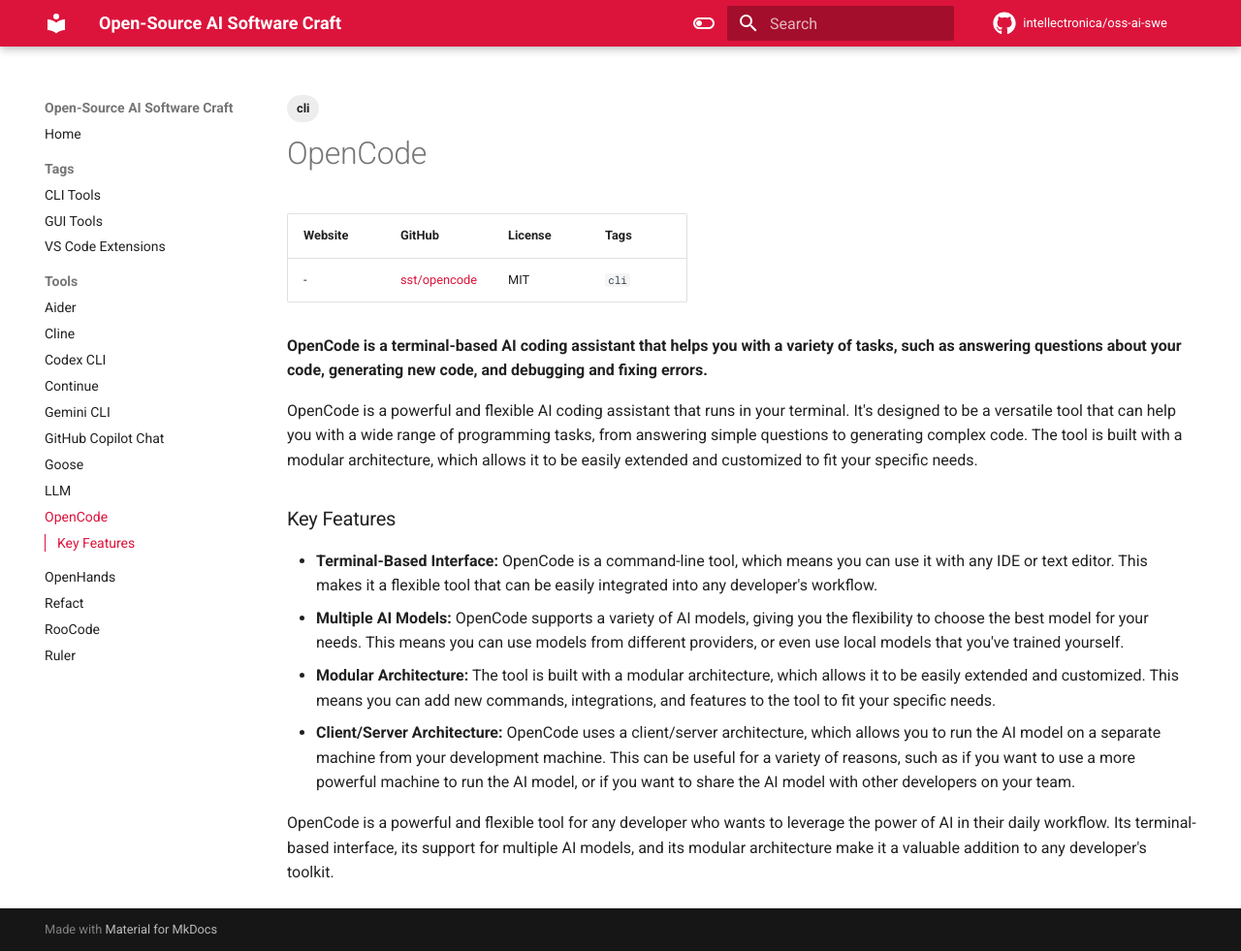
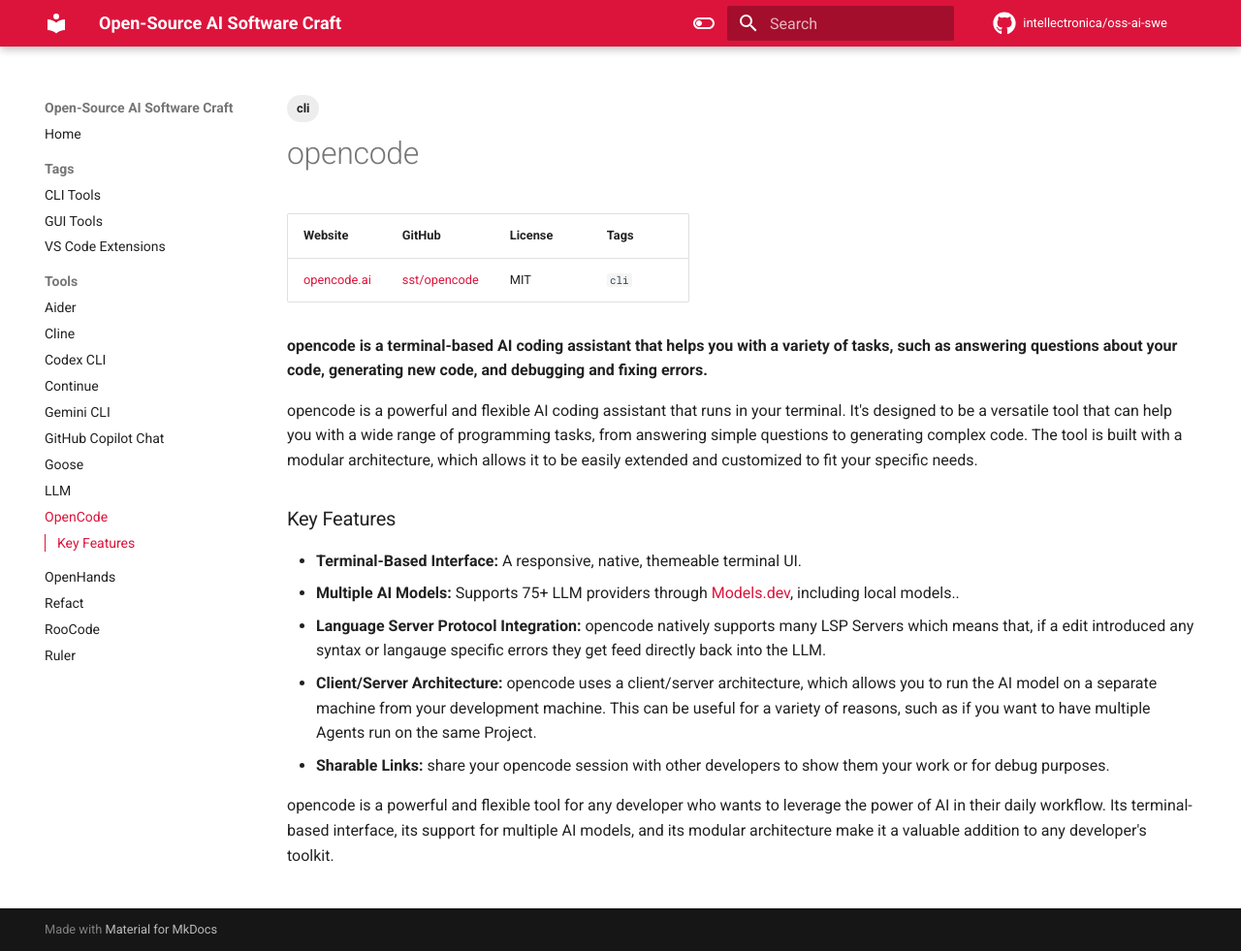
Before and after one commit to joaompinto/oss-ai-swe, an MkDocs documentation site: the page built from docs/open-code.md, in a window 1280 px wide and 981 px high. Shown: the whole window at 97% size. Built offline with MkDocs 1.6.1 and Material for MkDocs 9.7.7, drawn with Linux system fonts in a browser that asks for light colours; comment, search, counter and statistics services are not loaded.

Commit message:
Update open-code.md

```diff
--- a/docs/open-code.md
+++ b/docs/open-code.md
@@ -3,21 +3,22 @@
   - cli
 ---
 
-# OpenCode
+# opencode
 
 | Website | GitHub | License | Tags |
 | --- | --- | --- | --- |
-| - | [sst/opencode](https://github.com/sst/opencode) | MIT | `cli` |
+| [opencode.ai](https://opencode.ai/) | [sst/opencode](https://github.com/sst/opencode) | MIT | `cli` |
 
-**OpenCode is a terminal-based AI coding assistant that helps you with a variety of tasks, such as answering questions about your code, generating new code, and debugging and fixing errors.**
+**opencode is a terminal-based AI coding assistant that helps you with a variety of tasks, such as answering questions about your code, generating new code, and debugging and fixing errors.**
 
-OpenCode is a powerful and flexible AI coding assistant that runs in your terminal. It's designed to be a versatile tool that can help you with a wide range of programming tasks, from answering simple questions to generating complex code. The tool is built with a modular architecture, which allows it to be easily extended and customized to fit your specific needs.
+opencode is a powerful and flexible AI coding assistant that runs in your terminal. It's designed to be a versatile tool that can help you with a wide range of programming tasks, from answering simple questions to generating complex code. The tool is built with a modular architecture, which allows it to be easily extended and customized to fit your specific needs.
 
 ### Key Features
 
-*   **Terminal-Based Interface:** OpenCode is a command-line tool, which means you can use it with any IDE or text editor. This makes it a flexible tool that can be easily integrated into any developer's workflow.
-*   **Multiple AI Models:** OpenCode supports a variety of AI models, giving you the flexibility to choose the best model for your needs. This means you can use models from different providers, or even use local models that you've trained yourself.
-*   **Modular Architecture:** The tool is built with a modular architecture, which allows it to be easily extended and customized. This means you can add new commands, integrations, and features to the tool to fit your specific needs.
-*   **Client/Server Architecture:** OpenCode uses a client/server architecture, which allows you to run the AI model on a separate machine from your development machine. This can be useful for a variety of reasons, such as if you want to use a more powerful machine to run the AI model, or if you want to share the AI model with other developers on your team.
+*   **Terminal-Based Interface:** A responsive, native, themeable terminal UI.
+*   **Multiple AI Models:** Supports 75+ LLM providers through [Models.dev](https://models.dev/), including local models..
+*   **Language Server Protocol Integration:** opencode natively supports many LSP Servers which means that, if a edit introduced any syntax or langauge specific errors they get feed directly back into the LLM.
+*   **Client/Server Architecture:** opencode uses a client/server architecture, which allows you to run the AI model on a separate machine from your development machine. This can be useful for a variety of reasons, such as if you want to have multiple Agents run on the same Project.
+*   **Sharable Links:** share your opencode session with other developers to show them your work or for debug purposes.
 
-OpenCode is a powerful and flexible tool for any developer who wants to leverage the power of AI in their daily workflow. Its terminal-based interface, its support for multiple AI models, and its modular architecture make it a valuable addition to any developer's toolkit.
+opencode is a powerful and flexible tool for any developer who wants to leverage the power of AI in their daily workflow. Its terminal-based interface, its support for multiple AI models, and its modular architecture make it a valuable addition to any developer's toolkit.
```
